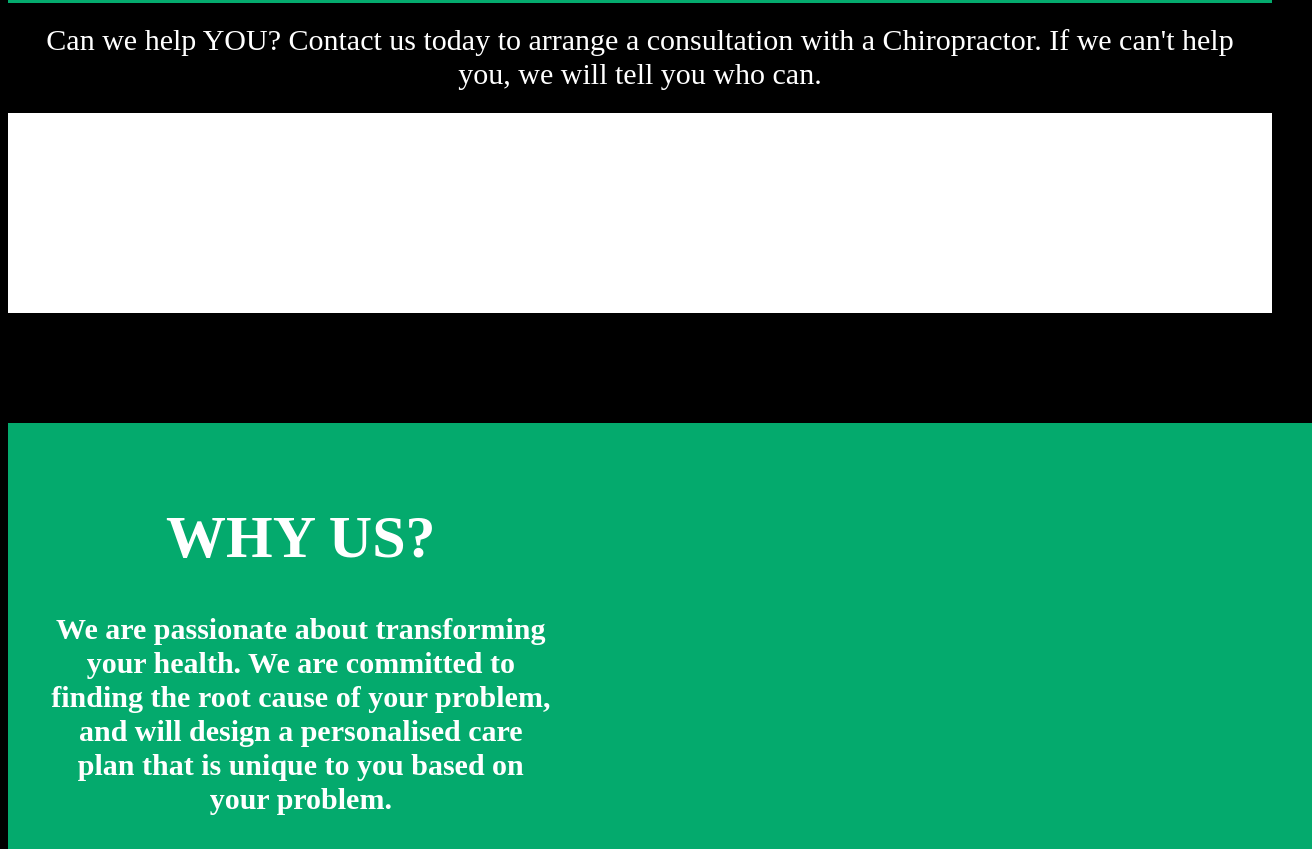
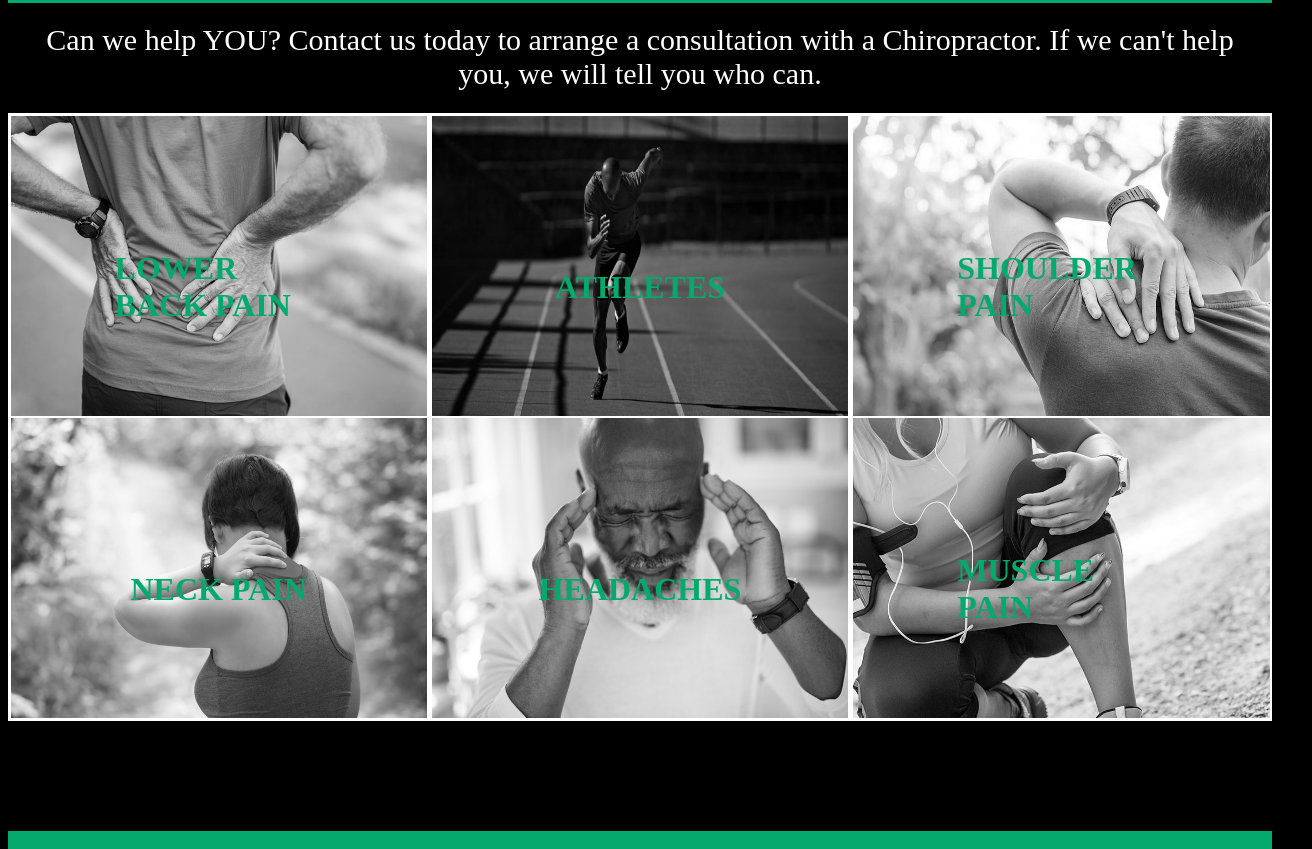
Before and after one commit to SandersJack/TuningRoom, a website built with webpack: page dist/index.html in a window 1280 px wide. Shown: the part 629-1478 px from the top of the page, 1312 px wide, since content can reach past the window. Built offline with nearby package versions, Linux system fonts and the light colour scheme.

Commit message:
Added gallery and other updates

```diff
--- a/src/index.js
+++ b/src/index.js
@@ -2,6 +2,12 @@ import _ from 'lodash';
 import './style.css';
 import Icon from './logo.png';
 import Tom from './tom.png';
+import Athlete from './athlete.jpg';
+import LowerBack from './LowBack.jpg';
+import Shoulder from './shoulder.jpg';
+import Neck from './neck.jpeg';
+import Pain from './musclePain.jpg';
+import Head from './headache.jpg';
 //import Print from './print';
 
 function component() {
@@ -59,30 +65,66 @@ function component() {
   NavBar.appendChild(Buttons)
   Bar.appendChild(NavBar)
   Container.appendChild(Bar)
-
+//////////////////////////////////////////////////////////
   const vidbox = document.createElement('div');
   vidbox.setAttribute('id','topvid');
   Container.appendChild(vidbox);
-
+//////////////////////////////////////////////////////////
   const helpbox = document.createElement('div');
   helpbox.innerHTML = "Can we help YOU?  Contact us today to arrange a consultation with a Chiropractor. If we can't help you, we will tell you who can."
   helpbox.setAttribute('id','helpbox');
   Container.appendChild(helpbox);
-
+//////////////////////////////////////////////////////////
   const butbox = document.createElement('div');
   butbox.setAttribute('id','butbox');
   Container.appendChild(butbox);
 
+  for(let i=0; i<6; i++){
+    const gallary = document.createElement('div');
+    gallary.setAttribute('id','gallary');
+    butbox.appendChild(gallary);
+    const photo = new Image();
+    const text = document.createElement('h1');
+    if (i==0) {
+      photo.src = LowerBack;
+      text.innerHTML = "LOWER BACK PAIN"
+    } else if (i == 1) {
+      photo.src = Athlete;
+      text.innerHTML = "ATHLETES"
+    } else if (i == 2) {
+      photo.src = Shoulder;
+      text.innerHTML = "SHOULDER PAIN"
+    } else if (i == 3) {
+      photo.src = Neck;
+      text.innerHTML = "NECK PAIN"
+    } else if (i == 4) {
+      photo.src = Head;
+      text.innerHTML = "HEADACHES"
+    } else if (i == 5) {
+      photo.src = Pain;
+      text.innerHTML = "MUSCLE PAIN"
+    }
+    photo.setAttribute("id", "galleryimg")
+    text.setAttribute("id", "gallerytxt")
+    gallary.appendChild(photo);
+    gallary.appendChild(text);
+  }
+//////////////////////////////////////////////////////////
   const spacebox = document.createElement('div');
   spacebox.setAttribute('id','spacebox');
   Container.appendChild(spacebox);
-
+//////////////////////////////////////////////////////////
   const bottombox = document.createElement('div');
   bottombox.setAttribute('id','bottombox');
   Container.appendChild(bottombox);
 
   const dtext = document.createElement('div');
-  dtext.innerHTML = "<h1>WHY US?<h1> <h2>We are passionate about transforming your health. We are committed to finding the root cause of your problem, and will design a personalised care plan that is unique to you based on your problem.<h2>"
+  const header = document.createElement('h1');
+  header.innerHTML = "WHY US?"
+  dtext.append(header);
+  const subheader = document.createElement('h2');
+  subheader.innerHTML = "We are passionate about transforming your health. We are committed to finding the root cause of your problem, and will design a personalised care plan that is unique to you based on your problem."
+  dtext.append(subheader);
   dtext.setAttribute('id','demotext');
   bottombox.appendChild(dtext);
 
@@ -91,8 +133,9 @@ function component() {
   bottombox.appendChild(demo)
   const mydemo = new Image();
   mydemo.src = Tom;
+  mydemo.setAttribute('id','img');
   demo.appendChild(mydemo);
-
+//////////////////////////////////////////////////////////
   const BBar = document.createElement('div');
   BBar.setAttribute('id','BBar');
   Container.appendChild(BBar);
--- a/src/style.css
+++ b/src/style.css
@@ -1,5 +1,10 @@
 body {
     background-color: black;
+    height: 100%;
+}
+
+.container {
+    height: 100%;
 }
 
 .Bar {
@@ -63,7 +68,19 @@ body {
 
 #butbox {
     background-color: white;
-    height: 200px;
+    display: flex;
+    flex-wrap: wrap;
+    justify-content: space-between;
+    padding: 0.1%;
+}
+
+#gallary {
+    background-color: black;
+    flex: 0 33%;
+    height: 300px;
+    margin: 0.1%;
+    display: inline-flex;
+    position: relative;
 }
 
 #spacebox {
@@ -83,9 +100,9 @@ body {
 
 #bottombox {
     background-color: #04AA6D;
-    width: 100%;
     padding: 20px;
-    overflow:auto;
+    overflow: hidden;
+    display: flex;
 }
 
 #demo {
@@ -93,15 +110,38 @@ body {
 }
 
 #demotext {
-    color: white;
-    float: left;
-    font-size: 30px;
-    padding: 20px;
-    height: 100%;
-    width: 40%;
-    text-align: center;
+    color: black;
+    background-color: white;
+    font-size: 1vw;
+    padding: 10px;
+    width: 40.6%;
+    margin-bottom: 3px;
+    display: flex;
+    flex-direction: column;
+    align-items:center;
+    justify-content:center;
 }
 
-h2 {
-    font-size: 30px;
+
+#galleryimg {
+    width:100%;
+    height: auto;
+    box-sizing:content-box;
+    filter: grayscale(100%);
+    -webkit-filter: grayscale(100%);
+    -webkit-transition: all .5s ease-in-out
 }
+
+#galleryimg:hover {
+    filter: grayscale(0);
+    -webkit-filter: grayscale(0);
+    -webkit-transform: scale(1.05);
+}
+
+#gallerytxt {
+    color: #04AA6D;
+    position: absolute;
+    top: 50%;
+    left: 50%;
+    transform: translate(-50%, -50%);
+}
```
Also changed, not shown: src/LowBack.jpg (added), src/athlete.jpg (added), src/headache.jpg (added), src/musclePain.jpg (added), src/neck.jpeg (added), src/shoulder.jpg (added), src/swim.jpg (added).
